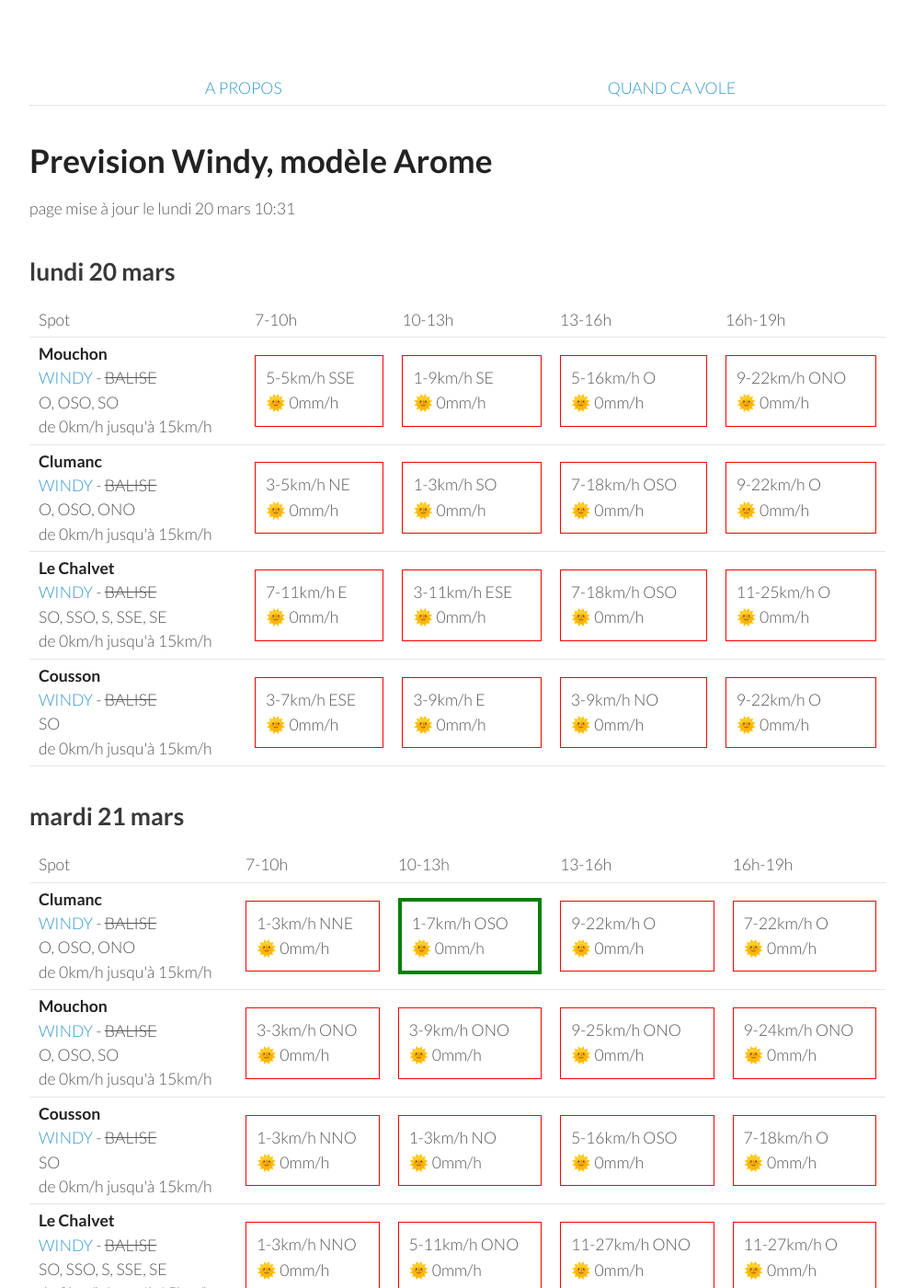
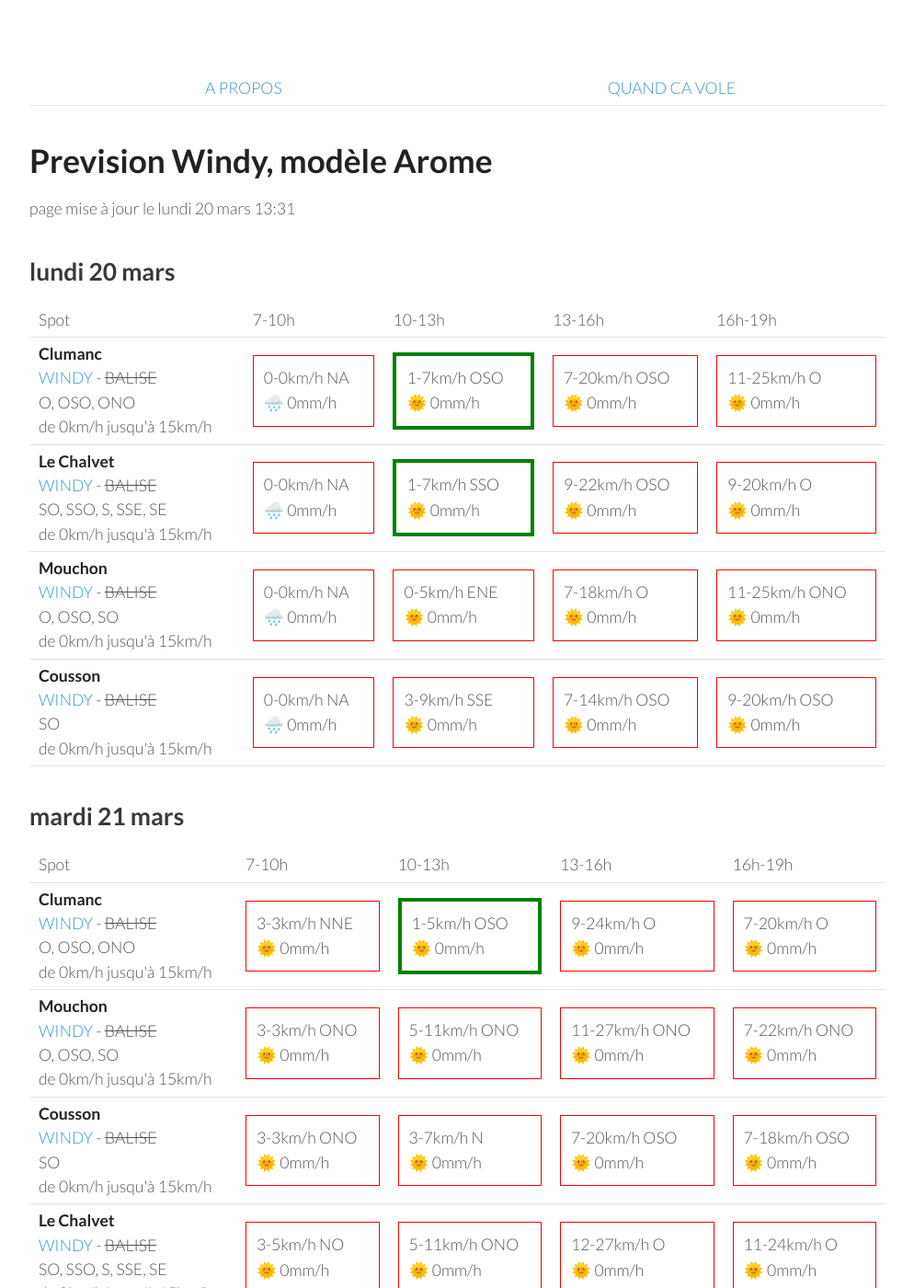
Before and after one commit to parapente-dans-le-nord/parapente-dans-le-nord.github.io, a Jekyll site: the page built from serre_poncon.markdown, in a window 1280 px wide and 1400 px high. Shown: the whole window at 92% size, without its empty margins (26-1020 px from the left). Built offline with Jekyll 4.4.1, drawn with Linux system fonts in a browser that asks for light colours.

Commit message:
update index.markdown

```diff
--- a/serre_poncon.markdown
+++ b/serre_poncon.markdown
@@ -7,7 +7,7 @@ title:  "Tous les spots"
 {: .links}
 
 # Prevision Windy, modèle Arome
-page mise à jour le lundi 20 mars 10:31
+page mise à jour le lundi 20 mars 13:31
 
 ## lundi 20 mars
 
@@ -22,43 +22,39 @@ page mise à jour le lundi 20 mars 10:31
       <td>16h-19h</td>
     </tr>
 <tr>
-        <td><strong>Mouchon</strong><br><a href="https://windy.com/43.992/6.424?43.878,6.425,10,m:eSuaglR">WINDY</a> - <span class="no-balise"> BALISE </span><br> <span class="vent-favorable">O, OSO, SO</span><br><span class="force-vent">de 0km/h jusqu'à 15km/h</span> </td>
-
-            <td><div class="not-flyable"><p>5-5km/h SSE</p><p>🌞 0mm/h</p></div></td>
-            <td><div class="not-flyable"><p>1-9km/h SE</p><p>🌞 0mm/h</p></div></td>
-            <td><div class="not-flyable"><p>5-16km/h O</p><p>🌞 0mm/h</p></div></td>
-            <td><div class="not-flyable"><p>9-22km/h ONO</p><p>🌞 0mm/h</p></div></td>
-
-
-    </tr>
-<tr>
         <td><strong>Clumanc</strong><br><a href="https://windy.com/44.027/6.402?43.914,6.403,10,m:eSxaglP">WINDY</a> - <span class="no-balise"> BALISE </span><br> <span class="vent-favorable">O, OSO, ONO</span><br><span class="force-vent">de 0km/h jusqu'à 15km/h</span> </td>
 
-            <td><div class="not-flyable"><p>3-5km/h NE</p><p>🌞 0mm/h</p></div></td>
-            <td><div class="not-flyable"><p>1-3km/h SO</p><p>🌞 0mm/h</p></div></td>
-            <td><div class="not-flyable"><p>7-18km/h OSO</p><p>🌞 0mm/h</p></div></td>
-            <td><div class="not-flyable"><p>9-22km/h O</p><p>🌞 0mm/h</p></div></td>
-
+            <td><div class="not-flyable"><p>0-0km/h NA</p><p>🌧️ 0mm/h</p></div></td>
+            <td><div class="flyable"><p>1-7km/h OSO</p><p>🌞 0mm/h</p></div></td>
+            <td><div class="not-flyable"><p>7-20km/h OSO</p><p>🌞 0mm/h</p></div></td>
+            <td><div class="not-flyable"><p>11-25km/h O</p><p>🌞 0mm/h</p></div></td>
 
     </tr>
 <tr>
         <td><strong>Le Chalvet</strong><br><a href="https://windy.com/43.979/6.480?43.866,6.480,10,m:eSsaglX">WINDY</a> - <span class="no-balise"> BALISE </span><br> <span class="vent-favorable">SO, SSO, S, SSE, SE</span><br><span class="force-vent">de 0km/h jusqu'à 15km/h</span> </td>
 
-            <td><div class="not-flyable"><p>7-11km/h E</p><p>🌞 0mm/h</p></div></td>
-            <td><div class="not-flyable"><p>3-11km/h ESE</p><p>🌞 0mm/h</p></div></td>
-            <td><div class="not-flyable"><p>7-18km/h OSO</p><p>🌞 0mm/h</p></div></td>
-            <td><div class="not-flyable"><p>11-25km/h O</p><p>🌞 0mm/h</p></div></td>
+            <td><div class="not-flyable"><p>0-0km/h NA</p><p>🌧️ 0mm/h</p></div></td>
+            <td><div class="flyable"><p>1-7km/h SSO</p><p>🌞 0mm/h</p></div></td>
+            <td><div class="not-flyable"><p>9-22km/h OSO</p><p>🌞 0mm/h</p></div></td>
+            <td><div class="not-flyable"><p>9-20km/h O</p><p>🌞 0mm/h</p></div></td>
 
+    </tr>
+<tr>
+        <td><strong>Mouchon</strong><br><a href="https://windy.com/43.992/6.424?43.878,6.425,10,m:eSuaglR">WINDY</a> - <span class="no-balise"> BALISE </span><br> <span class="vent-favorable">O, OSO, SO</span><br><span class="force-vent">de 0km/h jusqu'à 15km/h</span> </td>
+
+            <td><div class="not-flyable"><p>0-0km/h NA</p><p>🌧️ 0mm/h</p></div></td>
+            <td><div class="not-flyable"><p>0-5km/h ENE</p><p>🌞 0mm/h</p></div></td>
+            <td><div class="not-flyable"><p>7-18km/h O</p><p>🌞 0mm/h</p></div></td>
+            <td><div class="not-flyable"><p>11-25km/h ONO</p><p>🌞 0mm/h</p></div></td>
 
     </tr>
 <tr>
         <td><strong>Cousson</strong><br><a href="https://windy.com/44.054/6.240?43.940,6.241,10,m:eSAaglz">WINDY</a> - <span class="no-balise"> BALISE </span><br> <span class="vent-favorable">SO</span><br><span class="force-vent">de 0km/h jusqu'à 15km/h</span> </td>
 
-            <td><div class="not-flyable"><p>3-7km/h ESE</p><p>🌞 0mm/h</p></div></td>
-            <td><div class="not-flyable"><p>3-9km/h E</p><p>🌞 0mm/h</p></div></td>
-            <td><div class="not-flyable"><p>3-9km/h NO</p><p>🌞 0mm/h</p></div></td>
-            <td><div class="not-flyable"><p>9-22km/h O</p><p>🌞 0mm/h</p></div></td>
-
+            <td><div class="not-flyable"><p>0-0km/h NA</p><p>🌧️ 0mm/h</p></div></td>
+            <td><div class="not-flyable"><p>3-9km/h SSE</p><p>🌞 0mm/h</p></div></td>
+            <td><div class="not-flyable"><p>7-14km/h OSO</p><p>🌞 0mm/h</p></div></td>
+            <td><div class="not-flyable"><p>9-20km/h OSO</p><p>🌞 0mm/h</p></div></td>
 
     </tr>
 
@@ -80,10 +76,10 @@ page mise à jour le lundi 20 mars 10:31
 <tr>
         <td><strong>Clumanc</strong><br><a href="https://windy.com/44.027/6.402?43.914,6.403,10,m:eSxaglP">WINDY</a> - <span class="no-balise"> BALISE </span><br> <span class="vent-favorable">O, OSO, ONO</span><br><span class="force-vent">de 0km/h jusqu'à 15km/h</span> </td>
 
-            <td><div class="not-flyable"><p>1-3km/h NNE</p><p>🌞 0mm/h</p></div></td>
-            <td><div class="flyable"><p>1-7km/h OSO</p><p>🌞 0mm/h</p></div></td>
-            <td><div class="not-flyable"><p>9-22km/h O</p><p>🌞 0mm/h</p></div></td>
-            <td><div class="not-flyable"><p>7-22km/h O</p><p>🌞 0mm/h</p></div></td>
+            <td><div class="not-flyable"><p>3-3km/h NNE</p><p>🌞 0mm/h</p></div></td>
+            <td><div class="flyable"><p>1-5km/h OSO</p><p>🌞 0mm/h</p></div></td>
+            <td><div class="not-flyable"><p>9-24km/h O</p><p>🌞 0mm/h</p></div></td>
+            <td><div class="not-flyable"><p>7-20km/h O</p><p>🌞 0mm/h</p></div></td>
 
 
     </tr>
@@ -91,29 +87,29 @@ page mise à jour le lundi 20 mars 10:31
         <td><strong>Mouchon</strong><br><a href="https://windy.com/43.992/6.424?43.878,6.425,10,m:eSuaglR">WINDY</a> - <span class="no-balise"> BALISE </span><br> <span class="vent-favorable">O, OSO, SO</span><br><span class="force-vent">de 0km/h jusqu'à 15km/h</span> </td>
 
             <td><div class="not-flyable"><p>3-3km/h ONO</p><p>🌞 0mm/h</p></div></td>
-            <td><div class="not-flyable"><p>3-9km/h ONO</p><p>🌞 0mm/h</p></div></td>
-            <td><div class="not-flyable"><p>9-25km/h ONO</p><p>🌞 0mm/h</p></div></td>
-            <td><div class="not-flyable"><p>9-24km/h ONO</p><p>🌞 0mm/h</p></div></td>
+            <td><div class="not-flyable"><p>5-11km/h ONO</p><p>🌞 0mm/h</p></div></td>
+            <td><div class="not-flyable"><p>11-27km/h ONO</p><p>🌞 0mm/h</p></div></td>
+            <td><div class="not-flyable"><p>7-22km/h ONO</p><p>🌞 0mm/h</p></div></td>
 
 
     </tr>
 <tr>
         <td><strong>Cousson</strong><br><a href="https://windy.com/44.054/6.240?43.940,6.241,10,m:eSAaglz">WINDY</a> - <span class="no-balise"> BALISE </span><br> <span class="vent-favorable">SO</span><br><span class="force-vent">de 0km/h jusqu'à 15km/h</span> </td>
 
-            <td><div class="not-flyable"><p>1-3km/h NNO</p><p>🌞 0mm/h</p></div></td>
-            <td><div class="not-flyable"><p>1-3km/h NO</p><p>🌞 0mm/h</p></div></td>
-            <td><div class="not-flyable"><p>5-16km/h OSO</p><p>🌞 0mm/h</p></div></td>
-            <td><div class="not-flyable"><p>7-18km/h O</p><p>🌞 0mm/h</p></div></td>
+            <td><div class="not-flyable"><p>3-3km/h ONO</p><p>🌞 0mm/h</p></div></td>
+            <td><div class="not-flyable"><p>3-7km/h N</p><p>🌞 0mm/h</p></div></td>
+            <td><div class="not-flyable"><p>7-20km/h OSO</p><p>🌞 0mm/h</p></div></td>
+            <td><div class="not-flyable"><p>7-18km/h OSO</p><p>🌞 0mm/h</p></div></td>
 
 
     </tr>
 <tr>
         <td><strong>Le Chalvet</strong><br><a href="https://windy.com/43.979/6.480?43.866,6.480,10,m:eSsaglX">WINDY</a> - <span class="no-balise"> BALISE </span><br> <span class="vent-favorable">SO, SSO, S, SSE, SE</span><br><span class="force-vent">de 0km/h jusqu'à 15km/h</span> </td>
 
-            <td><div class="not-flyable"><p>1-3km/h NNO</p><p>🌞 0mm/h</p></div></td>
+            <td><div class="not-flyable"><p>3-5km/h NO</p><p>🌞 0mm/h</p></div></td>
             <td><div class="not-flyable"><p>5-11km/h ONO</p><p>🌞 0mm/h</p></div></td>
-            <td><div class="not-flyable"><p>11-27km/h ONO</p><p>🌞 0mm/h</p></div></td>
-            <td><div class="not-flyable"><p>11-27km/h O</p><p>🌞 0mm/h</p></div></td>
+            <td><div class="not-flyable"><p>12-27km/h O</p><p>🌞 0mm/h</p></div></td>
+            <td><div class="not-flyable"><p>11-24km/h O</p><p>🌞 0mm/h</p></div></td>
 
 
     </tr>
```
